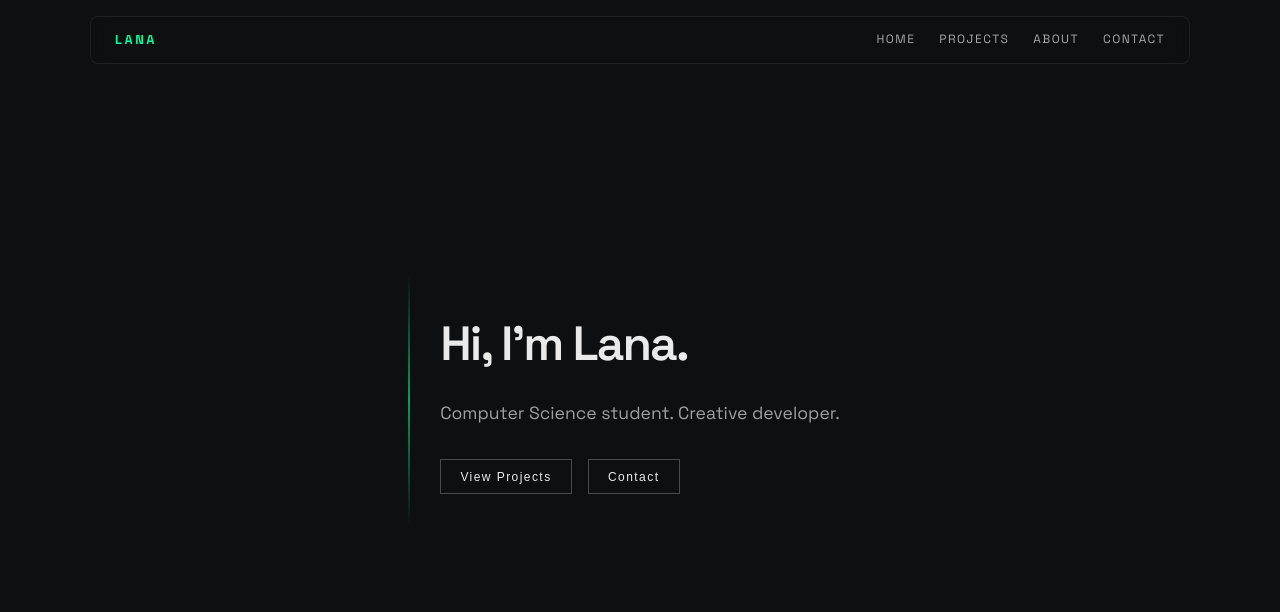
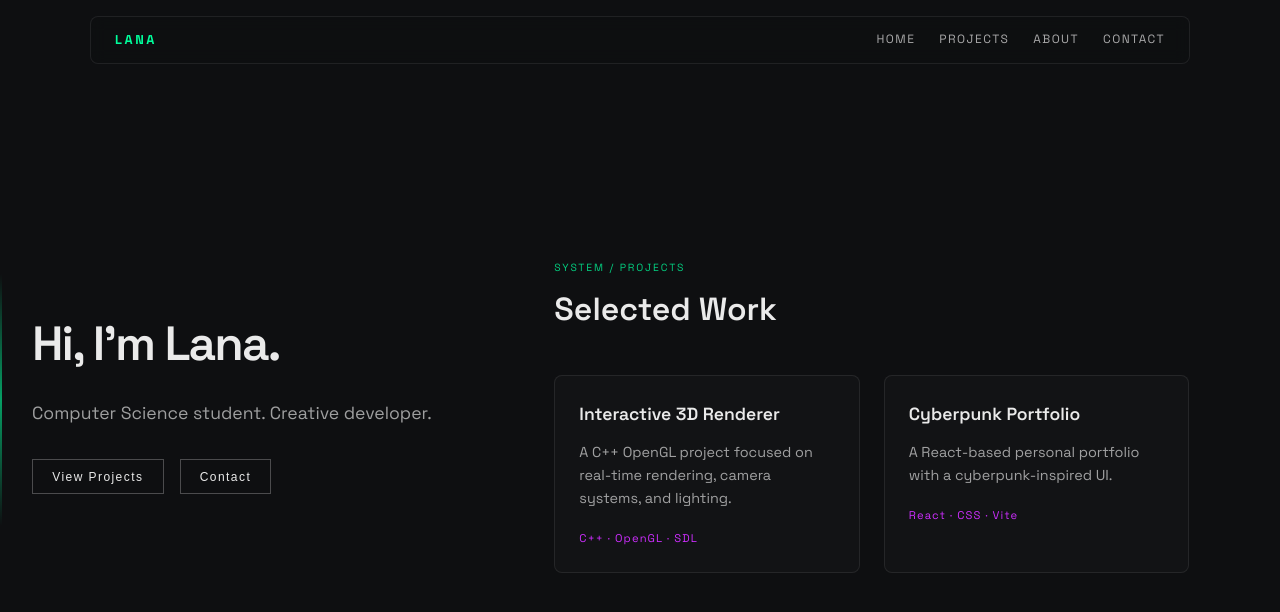
Before and after one commit to Lana-Cambeses/Portfolio, a React (Vite) app in the folder portfolio/: page / in a window 1280 px wide. Shown: the top 612 px of the page. Built offline with nearby package versions, Linux system fonts and the light colour scheme.

Commit message:
project section

```diff
--- a/portfolio/src/index.css
+++ b/portfolio/src/index.css
@@ -10,7 +10,10 @@
   --text: #eaeaea;
   --muted: rgba(255, 255, 255, 0.6);
   --border: rgba(255, 255, 255, 0.08);
-  --accent: #00ff9c;
+
+  --accent: #00ff9c;   /* primary signal */
+  --glitch: #000000;   /* interference */
+  --details: #ce2eff;   /* interference */
 }
 
 body {
@@ -142,3 +145,105 @@ body {
   border-color: var(--accent);
   color: var(--accent);
 }
+
+/* ===== Subtle Glitch Effect (Soft) ===== */
+.glitch {
+  position: relative;
+  display: inline-block;
+}
+
+.glitch span {
+  position: absolute;
+  inset: 0;
+  opacity: 0;
+  pointer-events: none;
+}
+
+.glitch span:first-child {
+  color: var(--accent);
+  transform: translate(-1px, 0);
+}
+
+.glitch span:last-child {
+  color: var(--glitch);
+  transform: translate(1px, 0);
+}
+
+.glitch:hover span {
+  opacity: 0.9;
+  animation: glitch-soft 220ms steps(2, end);
+}
+
+@keyframes glitch-soft {
+  0% {
+    transform: translate(0);
+  }
+  25% {
+    transform: translate(-2px, 1px);
+  }
+  50% {
+    transform: translate(2px, -1px);
+  }
+  75% {
+    transform: translate(-1px, -2px);
+  }
+  100% {
+    transform: translate(0);
+  }
+}
+
+/* ===== Projects Section ===== */
+.projects {
+  max-width: 1100px;
+  margin: 6rem auto 4rem;
+  padding: 0 2rem;
+}
+
+.projects-header {
+  margin-bottom: 2.5rem;
+}
+
+.projects-label {
+  font-size: 0.65rem;
+  letter-spacing: 0.18em;
+  color: var(--accent);
+  opacity: 0.8;
+}
+
+.projects-header h2 {
+  margin-top: 0.5rem;
+  font-size: 2rem;
+  font-weight: 600;
+}
+
+.projects-grid {
+  display: grid;
+  grid-template-columns: repeat(auto-fit, minmax(260px, 1fr));
+  gap: 1.5rem;
+}
+
+.project-card {
+  padding: 1.5rem;
+  border: 1px solid var(--border);
+  border-radius: 8px;
+  background: rgba(255, 255, 255, 0.02);
+}
+
+.project-card h3 {
+  font-size: 1.1rem;
+  font-weight: 600;
+}
+
+.project-card p {
+  margin-top: 0.8rem;
+  font-size: 0.9rem;
+  color: var(--muted);
+}
+
+.project-tech {
+  display: inline-block;
+  margin-top: 1.2rem;
+  font-size: 0.7rem;
+  letter-spacing: 0.1em;
+  color: var(--details);
+}
--- a/portfolio/src/pages/Home.jsx
+++ b/portfolio/src/pages/Home.jsx
@@ -2,9 +2,12 @@ function Home() {
   return (
     <main className="home">
       <section className="hero">
-        <h1 className="hero-title">
-          Hi, I’m Lana.
+        <h1 className="hero-title glitch">
+            <span aria-hidden="true">Hi, I’m Lana.</span>
+            Hi, I’m Lana.
+            <span aria-hidden="true">Hi, I’m Lana.</span>
         </h1>
+
 
         <p className="hero-subtitle">
           Computer Science student. Creative developer.
@@ -15,6 +18,32 @@ function Home() {
           <button>Contact</button>
         </div>
       </section>
+
+      <section className="projects">
+        <div className="projects-header">
+          <span className="projects-label">SYSTEM / PROJECTS</span>
+          <h2>Selected Work</h2>
+        </div>
+
+        <div className="projects-grid">
+          <div className="project-card">
+            <h3>Interactive 3D Renderer</h3>
+            <p>
+              A C++ OpenGL project focused on real-time rendering,
+              camera systems, and lighting.
+            </p>
+            <span className="project-tech">C++ · OpenGL · SDL</span>
+          </div>
+
+          <div className="project-card">
+            <h3>Cyberpunk Portfolio</h3>
+            <p>
+              A React-based personal portfolio with a cyberpunk-inspired UI.
+            </p>
+            <span className="project-tech">React · CSS · Vite</span>
+          </div>
+        </div>
+      </section>
     </main>
   )
 }
```
